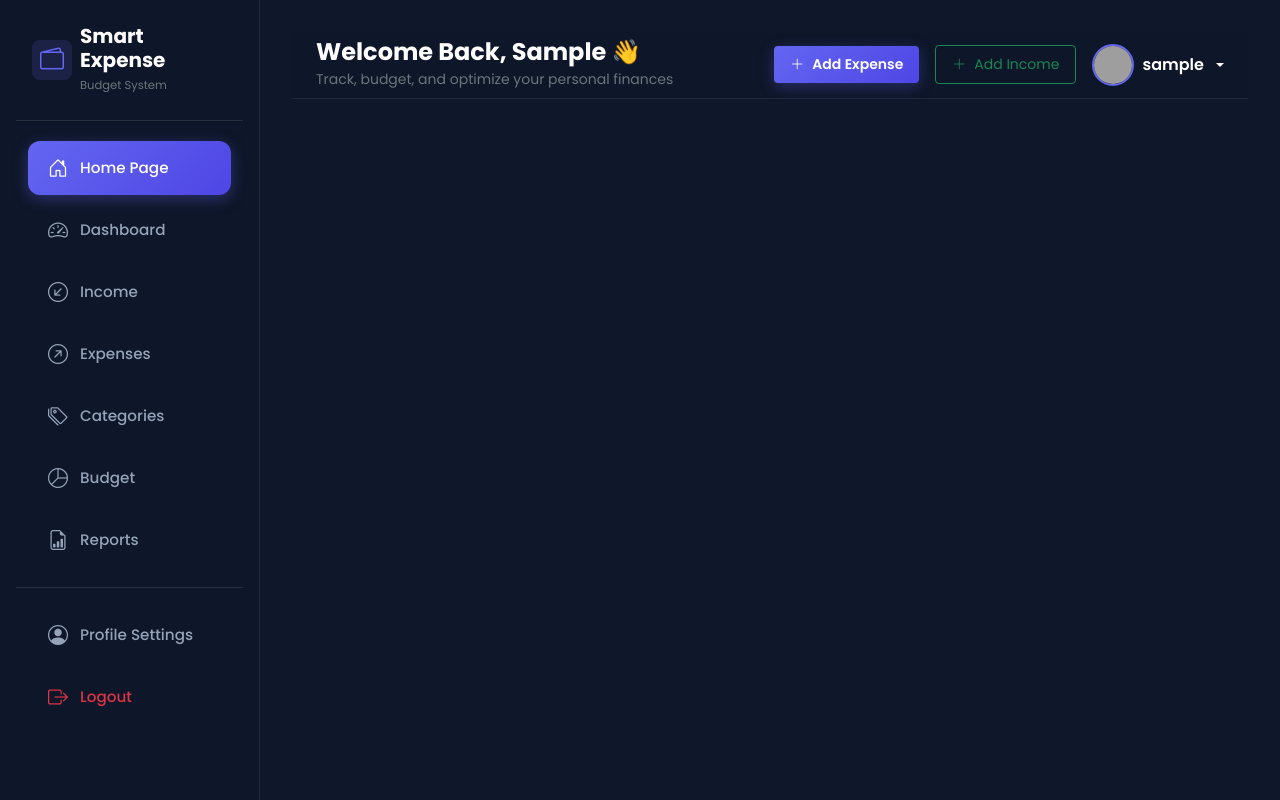
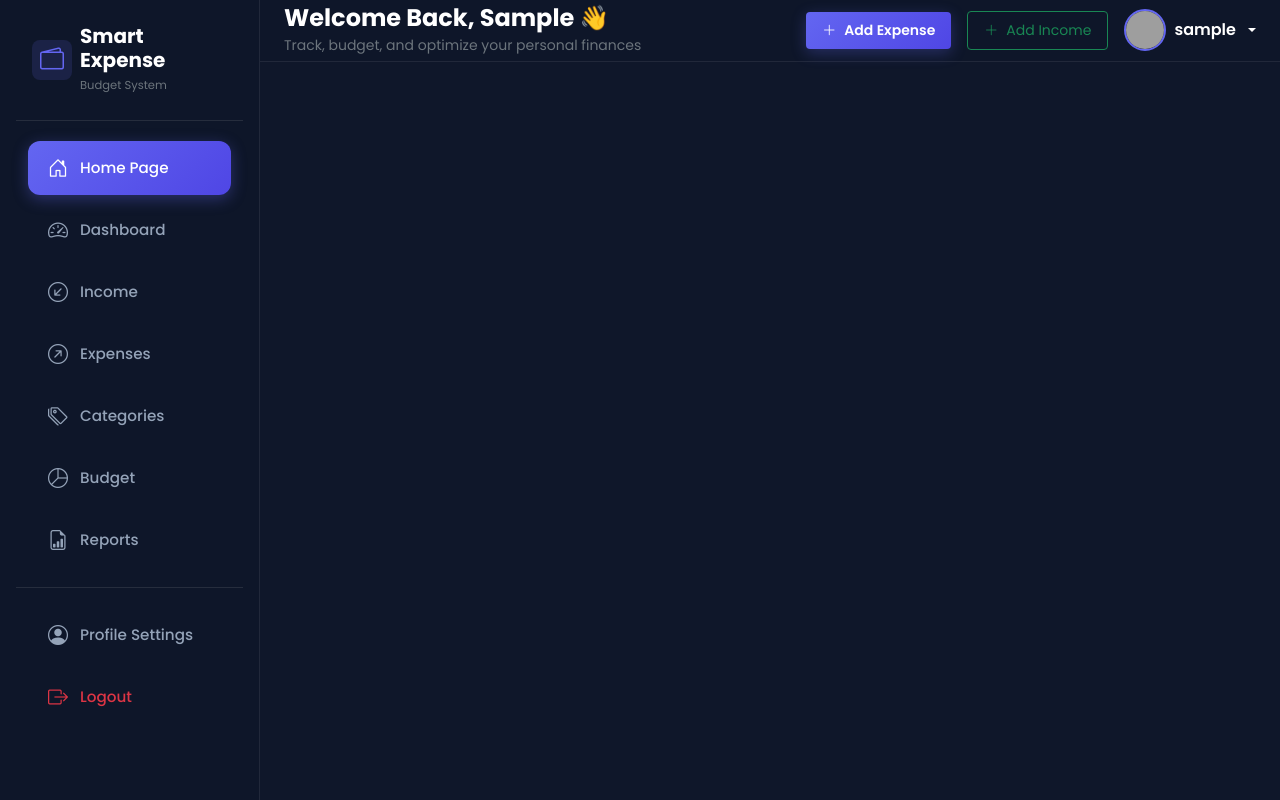
Before and after one commit to Mrutunjaya-Muduli/Expense-Tracker, a Django app: page / in a window 1280 px wide. Run offline with Django 5.2, Linux system fonts and the light colour scheme; the visitor is signed in with stand-in values (Sample User, id 1); grey boxes are pictures that could not be loaded.

Commit message:
Remove parent container width restrictions from base layout and make navbar 100% device width with ultra-slim height

```diff
--- a/static/css/custom.css
+++ b/static/css/custom.css
@@ -97,10 +97,12 @@ h1, h2, h3, h4, h5, h6, .fw-bold, .fw-extrabold, .display-4, .stat-card h3, .btn
     transition: margin-left 0.3s ease;
 }
 
-/* Fixed/Sticky Top Navbar Settle Design (Full Width & Slim Height) */
+/* Fixed/Sticky Top Navbar Settle Design (Full Device Width & Ultra Slim Height) */
 .navbar-glass {
     position: sticky;
     top: 0;
+    left: 0;
+    right: 0;
     z-index: 1030;
     width: 100% !important;
     max-width: 100% !important;
@@ -114,8 +116,9 @@ h1, h2, h3, h4, h5, h6, .fw-bold, .fw-extrabold, .display-4, .stat-card h3, .btn
     border-radius: 0 !important;
     box-shadow: none !important;
     margin: 0 !important;
-    padding-top: 0.4rem !important;
-    padding-bottom: 0.4rem !important;
+    padding-top: 0.25rem !important;
+    padding-bottom: 0.25rem !important;
+    min-height: 44px;
 }
 
 @media (max-width: 991.98px) {
--- a/templates/base.html
+++ b/templates/base.html
@@ -21,9 +21,10 @@
 <body>
     {% if user.is_authenticated %}
         {% include 'sidebar.html' %}
-        <main class="main-content">
+        <main class="main-content pt-0 px-0">
             {% include 'navbar.html' %}
 
+            <div class="px-3 px-md-4 pb-4">
                 <!-- System Messages & Notifications -->
                 {% if messages %}
                     <div class="row mb-3">
@@ -40,10 +41,11 @@
                 {% endif %}
 
                 {% block content %}{% endblock %}
+            </div>
         </main>
     {% else %}
-        <div class="container py-5">
         {% if messages %}
+            <div class="container pt-3">
                 <div class="row justify-content-center mb-3">
                     <div class="col-md-6">
                         {% for message in messages %}
@@ -54,10 +56,10 @@
                         {% endfor %}
                     </div>
                 </div>
+            </div>
         {% endif %}
 
         {% block auth_content %}{% endblock %}
-        </div>
     {% endif %}
 
     <!-- Bootstrap 5 JS Bundle -->
--- a/templates/home.html
+++ b/templates/home.html
@@ -4,35 +4,34 @@
 {% block title %}Smart Expense Tracker & Budget Management System{% endblock %}
 
 {% block auth_content %}
-<!-- Navigation Header for Home Page -->
-<nav class="navbar navbar-expand-lg py-1.5 mb-4 sticky-top navbar-glass">
-    <div class="container-fluid px-3 px-lg-4">
+<!-- Navigation Header for Home Page (Full 100% Device Width & Ultra Slim Height) -->
+<nav class="navbar navbar-expand-lg py-1 mb-3 sticky-top navbar-glass">
+    <div class="container-fluid px-3 px-md-4">
         <a href="{% url 'home' %}" class="d-flex align-items-center text-decoration-none gap-2 me-3">
-            <div class="rounded-3 bg-indigo-glow p-1.5 d-flex align-items-center justify-content-center" style="width:36px; height:36px;">
-                <i class="bi bi-wallet2 text-indigo fs-5"></i>
+            <div class="rounded-3 bg-indigo-glow p-1 d-flex align-items-center justify-content-center" style="width:32px; height:32px;">
+                <i class="bi bi-wallet2 text-indigo fs-6"></i>
             </div>
             <div>
-                <h6 class="fw-bold text-white mb-0">Smart Expense</h6>
-                <small class="text-secondary" style="font-size: 0.68rem;">Budget System</small>
+                <h6 class="fw-bold text-white mb-0" style="font-size: 0.9rem;">Smart Expense</h6>
             </div>
         </a>
 
-        <!-- Section Navigation Links with Icons (Compact Width) -->
+        <!-- Section Navigation Links with Icons (Ultra Slim) -->
         {% if request.user.is_authenticated %}
-            <div class="d-none d-lg-flex align-items-center gap-1 mx-auto bg-dark bg-opacity-60 px-2 py-1 rounded-pill border border-secondary border-opacity-10 shadow-sm" style="max-width: fit-content;">
-                <a href="{% url 'dashboard' %}" class="btn btn-sm btn-link text-secondary text-decoration-none px-2.5 py-1 rounded-pill small">
+            <div class="d-none d-lg-flex align-items-center gap-1 mx-auto bg-dark bg-opacity-60 px-2 py-0.5 rounded-pill border border-secondary border-opacity-10 shadow-sm" style="max-width: fit-content;">
+                <a href="{% url 'dashboard' %}" class="btn btn-sm btn-link text-secondary text-decoration-none px-2 py-0.5 rounded-pill" style="font-size: 0.8rem;">
                     <i class="bi bi-speedometer2 me-1 text-indigo"></i> Dashboard
                 </a>
-                <a href="{% url 'income_list' %}" class="btn btn-sm btn-link text-secondary text-decoration-none px-2.5 py-1 rounded-pill small">
+                <a href="{% url 'income_list' %}" class="btn btn-sm btn-link text-secondary text-decoration-none px-2 py-0.5 rounded-pill" style="font-size: 0.8rem;">
                     <i class="bi bi-arrow-down-left-circle me-1 text-success"></i> Income
                 </a>
-                <a href="{% url 'expense_list' %}" class="btn btn-sm btn-link text-secondary text-decoration-none px-2.5 py-1 rounded-pill small">
+                <a href="{% url 'expense_list' %}" class="btn btn-sm btn-link text-secondary text-decoration-none px-2 py-0.5 rounded-pill" style="font-size: 0.8rem;">
                     <i class="bi bi-arrow-up-right-circle me-1 text-danger"></i> Expenses
                 </a>
-                <a href="{% url 'budget_list' %}" class="btn btn-sm btn-link text-secondary text-decoration-none px-2.5 py-1 rounded-pill small">
+                <a href="{% url 'budget_list' %}" class="btn btn-sm btn-link text-secondary text-decoration-none px-2 py-0.5 rounded-pill" style="font-size: 0.8rem;">
                     <i class="bi bi-pie-chart me-1 text-warning"></i> Budget
                 </a>
-                <a href="{% url 'reports' %}" class="btn btn-sm btn-link text-secondary text-decoration-none px-2.5 py-1 rounded-pill small">
+                <a href="{% url 'reports' %}" class="btn btn-sm btn-link text-secondary text-decoration-none px-2 py-0.5 rounded-pill" style="font-size: 0.8rem;">
                     <i class="bi bi-file-earmark-bar-graph me-1 text-cyan"></i> Reports
                 </a>
             </div>
@@ -40,20 +39,20 @@
 
         <div class="d-flex align-items-center gap-2 ms-auto">
             {% if request.user.is_authenticated %}
-                <a href="{% url 'dashboard' %}" class="btn btn-sm btn-primary-gradient px-3 py-2 rounded-3 fw-semibold d-none d-sm-inline-flex align-items-center gap-1">
+                <a href="{% url 'dashboard' %}" class="btn btn-sm btn-primary-gradient px-2.5 py-1 rounded-3 fw-semibold small d-none d-sm-inline-flex align-items-center gap-1" style="font-size: 0.8rem;">
                     <i class="bi bi-speedometer2 me-1"></i> Dashboard
                 </a>
                 <!-- User Profile Avatar & Dropdown -->
                 <div class="dropdown ms-1">
                     <a href="#" class="d-flex align-items-center text-white text-decoration-none dropdown-toggle gap-2" id="homeUserDropdown" data-bs-toggle="dropdown" aria-expanded="false">
                         {% if user.profile.avatar %}
-                            <img src="{{ user.profile.avatar.url }}" alt="{{ user.username }}" class="avatar-img">
+                            <img src="{{ user.profile.avatar.url }}" alt="{{ user.username }}" class="avatar-img" style="width:32px; height:32px;">
                         {% else %}
-                            <div class="avatar-img bg-indigo-glow d-flex align-items-center justify-content-center fw-bold">
+                            <div class="avatar-img bg-indigo-glow d-flex align-items-center justify-content-center fw-bold" style="width:32px; height:32px; font-size: 0.8rem;">
                                 {{ user.username|first|upper }}
                             </div>
                         {% endif %}
-                        <span class="d-none d-md-inline fw-semibold">{{ user.username }}</span>
+                        <span class="d-none d-md-inline fw-semibold small">{{ user.username }}</span>
                     </a>
                     <ul class="dropdown-menu dropdown-menu-dark dropdown-menu-end shadow border-secondary border-opacity-25" aria-labelledby="homeUserDropdown">
                         <li><a class="dropdown-item py-2" href="{% url 'dashboard' %}"><i class="bi bi-speedometer2 me-2 text-indigo"></i> Dashboard</a></li>
@@ -63,10 +62,10 @@
                     </ul>
                 </div>
             {% else %}
-                <a href="{% url 'login' %}" class="btn btn-outline-light px-3 py-2 rounded-3 fw-semibold small">
+                <a href="{% url 'login' %}" class="btn btn-outline-light px-2.5 py-1 rounded-3 fw-semibold small" style="font-size: 0.8rem;">
                     <i class="bi bi-box-arrow-in-right me-1"></i> Sign In
                 </a>
-                <a href="{% url 'register' %}" class="btn btn-primary-gradient px-3.5 py-2 rounded-3 fw-semibold small">
+                <a href="{% url 'register' %}" class="btn btn-primary-gradient px-3 py-1 rounded-3 fw-semibold small" style="font-size: 0.8rem;">
                     <i class="bi bi-person-plus-fill me-1"></i> Get Started
                 </a>
             {% endif %}
@@ -74,8 +73,9 @@
     </div>
 </nav>
 
+<div class="container px-3 px-md-4 pb-4">
 <!-- Hero Section -->
-<div class="row align-items-center py-4 py-lg-5 g-5">
+<div class="row align-items-center py-3 py-lg-4 g-4">
     <div class="col-lg-6">
         <div class="badge bg-indigo-glow text-indigo px-3 py-2 rounded-pill mb-3 fw-semibold">
             <i class="bi bi-stars me-1"></i> Smart Financial Management Platform
@@ -270,8 +270,9 @@
     </div>
 </div>
 
-<!-- Footer -->
-<footer class="text-center text-secondary py-4 border-top border-secondary border-opacity-10 small">
-    <p class="mb-0">© 2026 Smart Expense Tracker & Budget Management System. All rights reserved.</p>
-</footer>
+    <!-- Footer -->
+    <footer class="text-center text-secondary py-4 border-top border-secondary border-opacity-10 small">
+        <p class="mb-0">© 2026 Smart Expense Tracker & Budget Management System. All rights reserved.</p>
+    </footer>
+</div>
 {% endblock %}
--- a/templates/navbar.html
+++ b/templates/navbar.html
@@ -1,4 +1,4 @@
-<nav class="navbar navbar-expand-lg py-1.5 mb-4 sticky-top navbar-glass">
+<nav class="navbar navbar-expand-lg py-1 mb-3 sticky-top navbar-glass">
     <div class="container-fluid px-3 px-lg-4">
         <button class="btn btn-outline-secondary d-lg-none me-3" type="button" id="sidebarToggle">
             <i class="bi bi-list fs-5"></i>
```
Lines whose indentation alone changed are shown as unchanged.
